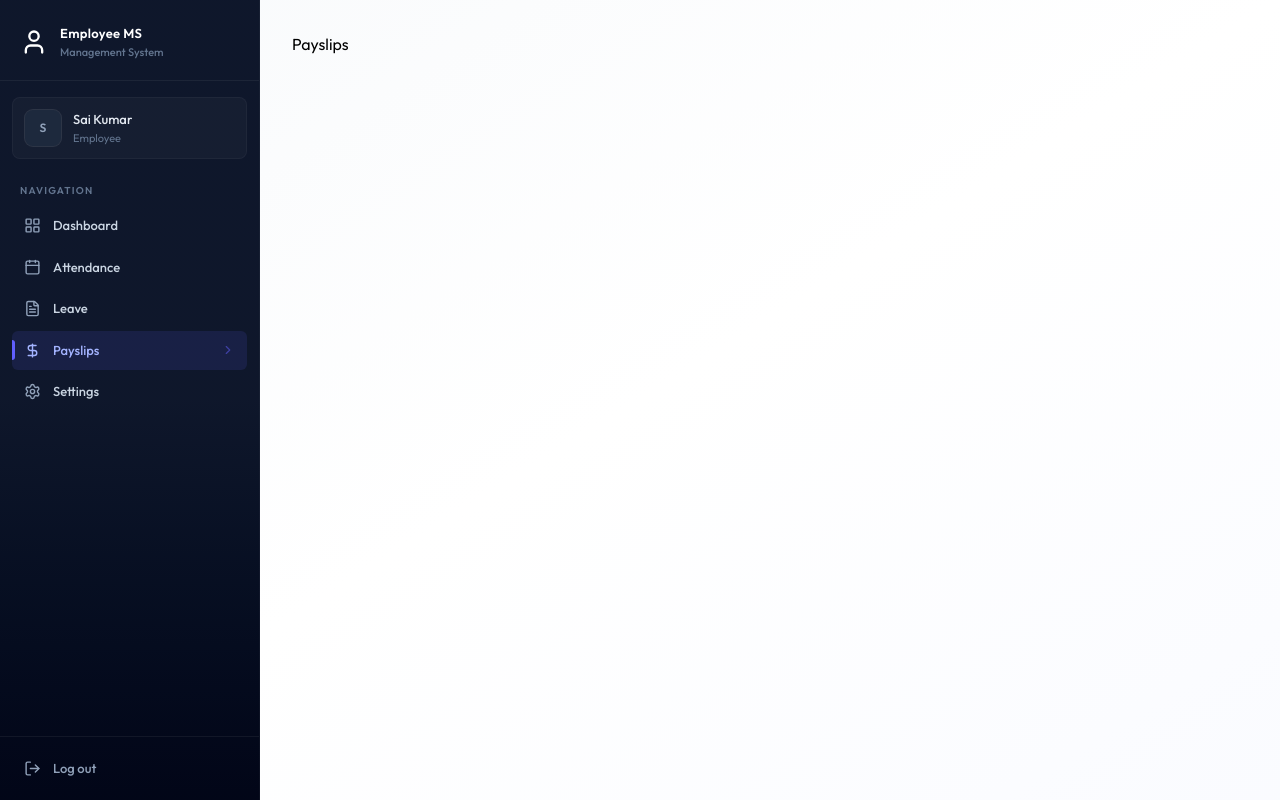
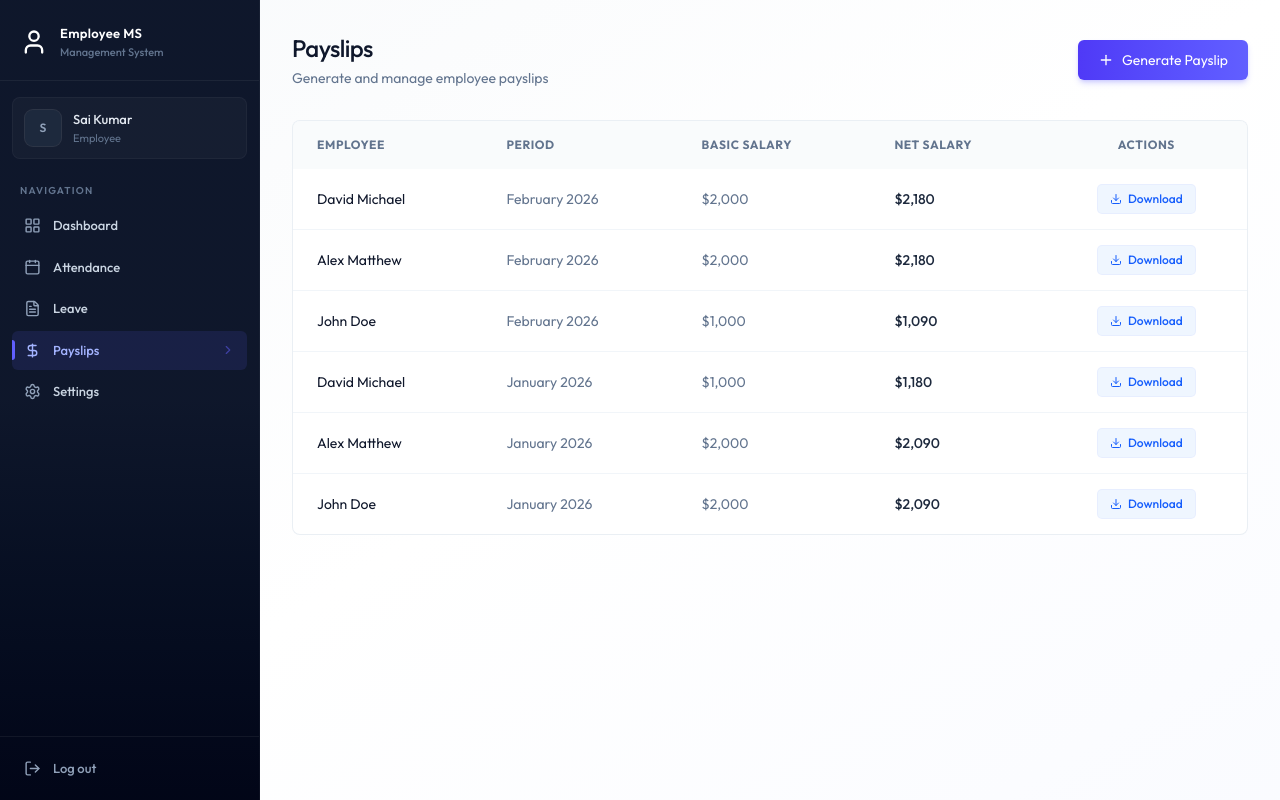
Before and after one commit to saikumar-22-2003/fullstack-EMS, a React (Vite) app: page /payslips in a window 1280 px wide. Built offline with nearby package versions, Linux system fonts and the light colour scheme.

Commit message:
Payslips Page UI Completed

```diff
--- /dev/null
+++ b/src/components/payslip/GeneratePayslipForm.jsx
@@ -0,0 +1,111 @@
+import { Loader2, Plus, X } from 'lucide-react'
+import React, { useState } from 'react'
+// import api from '../../api/axios'
+import toast from 'react-hot-toast'
+
+const GeneratePayslipForm = ({employees, onSuccess}) => {
+    const [isOpen, setIsOpen] = useState(false)
+    const [loading, setLoading] = useState(false)
+
+    if(!isOpen) return (
+        <button
+        onClick={()=>setIsOpen(true)}
+        className="btn-primary flex items-center gap-2">
+            <Plus className="w-4 h-4" /> Generate Payslip
+        </button>
+    )
+
+     const handleSubmit = async (e) => {
+        e.preventDefault();
+        setLoading(true)
+        const formData = new FormData(e.currentTarget);
+        const data = Object.fromEntries(formData.entries())
+        // try {
+        //     await api.post('/payslips', data)
+        //     setIsOpen(false)
+        //     onSuccess()
+        // } catch (err) {
+        //     toast.error(err.response?.data?.error || err?.message);
+        // }
+        // setLoading(false)
+     }
+
+  return (
+    <div className='fixed inset-0 bg-black/40 backdrop-blur-sm flex items-center justify-center z-50 p-4'>
+        <div className='card max-w-lg w-full p-6 animate-slide-up'>
+            <div className='flex justify-between items-center mb-6'>
+                <h3 className='text-lg font-bold text-slate-900'>Generate Monthly Payslip</h3>
+                <button
+                onClick={()=> setIsOpen(false)}
+                 className='text-slate-400 hover:text-slate-600 p-1'>
+                    <X size={20} />
+                </button>
+            </div>
+            <form onSubmit={handleSubmit} className="space-y-4">
+                {/* select employee  */}
+                <div>
+                    <label className="block text-sm font-medium text-slate-700 mb-2">Employee</label>
+                    <select name="employeeId" required>
+                        {employees.map((e)=>(
+                            <option key={e.id} value={e.id}>
+                                {e.firstName} {e.lastName} ({e.position})
+                            </option>
+                        ))}
+                    </select>
+                </div>
+                {/* select month & year  */}
+                <div className='grid grid-cols-2 gap-4'>
+                    <div>
+                        <label className="block text-sm font-medium text-slate-700 mb-2">Month</label>
+                        <select name="month">
+                            {Array.from({length: 12}, (_, i)=> i + 1).map((m)=>(
+                                <option key={m} value={m}>
+                                    {m}
+                                </option>
+
+                            ))}
+                        </select>
+                    </div>
+                    <div>
+                        <label className="block text-sm font-medium text-slate-700 mb-2">Year</label>
+                        <input type="number" name="year" defaultValue={new Date().getFullYear()} />
+                    </div>
+                </div>
+
+                {/* Basic Salary */}
+                <div>
+                    <label className="block text-sm font-medium text-slate-700 mb-2">Basic Salary</label>
+                    <input type="number" name="basicSalary" required placeholder="5000" />
+                </div>
+
+                {/* Allowances & Deductions  */}
+                <div className="grid grid-cols-2 gap-4">
+                    <div>
+                        <label className="block text-sm font-medium text-slate-700 mb-2">Allowances</label>
+                        <input type="number" name="allowances" defaultValue="0" />
+                    </div>
+                    <div>
+                        <label className="block text-sm font-medium text-slate-700 mb-2">Deductions</label>
+                        <input type="number" name="deductions" defaultValue="0" />
+                    </div>
+
+                </div>
+
+                {/* buttons  */}
+                <div className="flex justify-end gap-3 pt-2">
+                    <button onClick={()=> setIsOpen(false)} type='button' className='btn-secondary'>
+                        Cancel
+                    </button>
+
+                    <button disabled={loading}  type='submit' className='btn-primary flex items-center'>
+                        {loading && <Loader2 className="w-4 h-4 mr-2 animate-spin" />}
+                        Generate
+                    </button>
+                </div>
+            </form>
+        </div>
+    </div>
+  )
+}
+
+export default GeneratePayslipForm
--- /dev/null
+++ b/src/components/payslip/PaySlipList.jsx
@@ -0,0 +1,68 @@
+import { format } from 'date-fns'
+import { Download } from 'lucide-react'
+import React from 'react'
+
+const PayslipList = ({payslips, isAdmin}) => {
+  return (
+    <div className='card overflow-hidden'>
+        <div className="overflow-x-auto">
+            <table className="table-modern">
+                <thead>
+                    <tr>
+                        {isAdmin && <th>Employee</th>}
+                        <th>Period</th>
+                        <th>Basic Salary</th>
+                        <th>Net Salary</th>
+                        <th className='text-center'>Actions</th>
+                    </tr>
+                </thead>
+                <tbody>
+                    {payslips.length === 0 ? (
+                        <tr>
+                            <td colSpan={isAdmin ? 5 : 4} className="text-center py-12 text-slate-400">
+                                No payslips found
+                            </td>
+                        </tr>
+                    ) : (
+                        payslips.map((payslip)=>{
+                            return (
+                                <tr key={payslip._id || payslip.id}>
+                                    {isAdmin && (
+                                        <td className='text-slate-900'>
+                                        {payslip.employee?.firstName} {payslip.employee?.lastName}
+                                    </td>
+                                    )}
+
+                                    <td className='text-slate-500'>
+                                        {format(new Date(payslip.year, payslip.month - 1), "MMMM yyyy")}
+                                    </td>
+
+                                    <td className='text-slate-500'>
+                                        ${payslip.basicSalary?.toLocaleString()}
+                                    </td>
+
+                                    <td className='font-medium text-slate-800'>
+                                        ${payslip.netSalary?.toLocaleString()}
+                                    </td>
+
+                                    <td className='text-center'>
+                                       <button
+                                       onClick={()=> window.open(`/print/payslips/${payslip._id || payslip.id}`)}
+                                       className='inline-flex items-center px-3 py-1.5 text-xs font-medium rounded text-blue-600 bg-blue-50 hover:bg-blue-100 transition-colors ring-1 ring-blue-600/10'>
+                                        <Download className="w-3 h-3 mr-1.5" /> Download
+                                       </button>
+                                    </td>
+
+
+                                </tr>
+                            )
+                        })
+                    )}
+                </tbody>
+            </table>
+        </div>
+        </div>
+  )
+}
+
+export default PayslipList
--- a/src/pages/Payslips.jsx
+++ b/src/pages/Payslips.jsx
@@ -1,10 +1,67 @@
+
+import { useCallback, useEffect, useState } from "react"
+import { dummyEmployeeData, dummyPayslipData } from "../assets/assets";
+import Loading from "../components/Loading";
+import PayslipList from "../components/payslip/PayslipList";
+import GeneratePayslipForm from "../components/payslip/GeneratePayslipForm";
+
+// import { useAuth } from "../context/AuthContext";
+// import api from "../api/axios";
+import toast from "react-hot-toast";
 
 
 const Payslips = () => {
+  const [payslips, setPayslips] = useState([])
+  const [employees, setEmployees] = useState([])
+  const [loading, setLoading] = useState(true);
+
+  // const {user} = useAuth()
+  // const isAdmin = user?.role === "ADMIN";
+  const isAdmin = true;
+
+  const fetchPayslips = useCallback(async ()=>{
+    // try {
+    //   const res = await api.get('/payslips')
+    //   setPayslips(res.data.data || [])
+    // } catch (error) {
+    //   toast.error(error?.response?.data?.error || error?.message);
+    // }finally{
+    //   setLoading(false)
+    // }
+
+    setPayslips(dummyPayslipData)
+    setTimeout(()=>{
+      setLoading(false);
+    },1000)
+
+  },[])
+
+  useEffect(()=>{
+    fetchPayslips()
+  },[fetchPayslips])
+
+  // useEffect(()=>{
+  //   if(isAdmin) api.get("/employees").then((res)=> setEmployees(res.data.filter((e)=> !e.isDeleted))).catch(()=>{})
+  // },[isAdmin])
+
+  useEffect(()=>{
+    if(isAdmin) setEmployees(dummyEmployeeData)
+},[isAdmin])
+
+if(loading) return <Loading />
+
+
   return (
-    <div>
-        Payslips
+    <div className="animate-fade-in">
+      <div className="flex flex-col sm:flex-row justify-between items-start sm:items-center gap-4 mb-8">
+        <div>
+          <h1 className="page-title">Payslips</h1>
+          <p className="page-subtitle">{isAdmin ? "Generate and manage employee payslips" : "Your payslip history"}</p>
+        </div>
+        {isAdmin && <GeneratePayslipForm employees={employees} onSuccess={fetchPayslips}/>}
 
+      </div>
+      <PayslipList payslips={payslips} isAdmin={isAdmin}/>
     </div>
   )
 }
```
